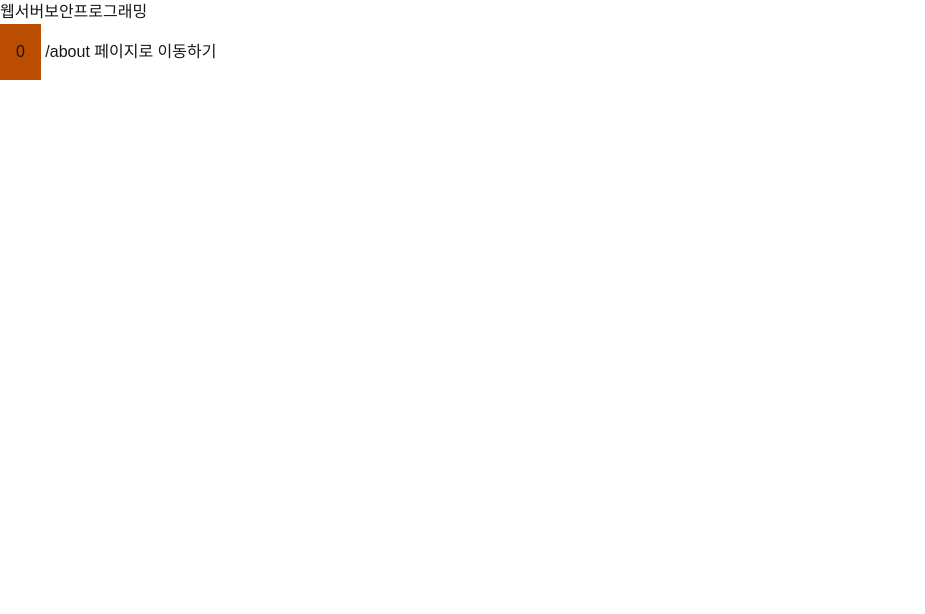
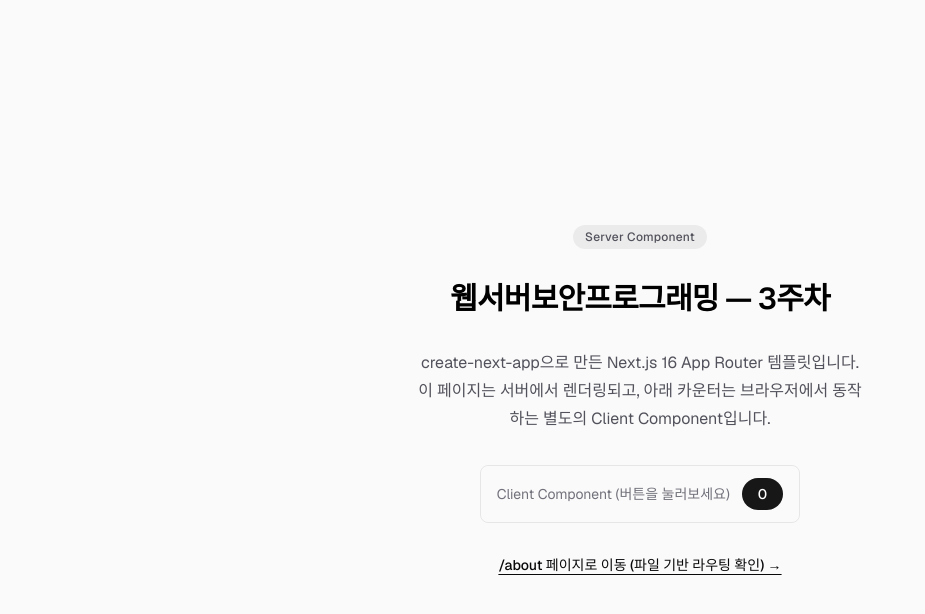
Before and after one commit to BLACKHEADHUB/my-app, a Next.js app: page / in a window 1280 px wide. Shown: the top 614 px of the page, without its empty margins (0-925 px from the left). Built offline with nearby package versions, Linux system fonts and the light colour scheme.

Commit message:
업데이트

```diff
--- a/app/about/page.tsx
+++ b/app/about/page.tsx
@@ -1,12 +1,26 @@
-import React from "react";
 import Link from "next/link";
 
-export default function page() {
+// app/about/page.tsx → 자동으로 "/about" 경로가 됩니다.
+// 별도의 라우터 설정 파일 없이, 폴더 구조 자체가 URL 구조가 되는 것이
+// Next.js App Router의 File-based Routing입니다.
+export default function AboutPage() {
   return (
-    <div>
-      <h1>이 페이지는 app/about/page.tsx입니다. </h1>
-
-      <Link href="/">홈으로 돌아가기</Link>
+    <div className="flex flex-1 flex-col items-center justify-center gap-6 px-8 py-24 text-center">
+      <h1 className="text-2xl font-semibold text-black dark:text-zinc-50">
+        이 페이지는 app/about/page.tsx 입니다
+      </h1>
+      <p className="max-w-md text-base leading-7 text-zinc-600 dark:text-zinc-400">
+        app 폴더 아래에 새 폴더를 만들고 그 안에 page.tsx를 두면,
+        폴더 이름이 그대로 경로가 됩니다. app/about → /about,
+        app/products/[id] → /products/123 처럼 동적 경로도 같은 방식입니다.
+        (동적 라우팅은 4주차에서 다룹니다.)
+      </p>
+      <Link
+        href="/"
+        className="text-sm font-medium text-zinc-950 underline underline-offset-4 dark:text-zinc-50"
+      >
+        ← 홈으로 돌아가기
+      </Link>
     </div>
   );
 }
--- a/app/page.tsx
+++ b/app/page.tsx
@@ -1,14 +1,37 @@
-import { Counter } from "@/components/Counter";
+import Link from 'next/link'
+import { Counter } from '@/components/Counter'
 
-import Link from "next/link";
-
+// app/page.tsx는 "/" 경로를 담당합니다 (File-based Routing).
+// 이 파일은 별도로 "use client"를 선언하지 않았으므로 기본값인
+// Server Component입니다 — 서버에서만 실행되고, 브라우저로는
+// 완성된 HTML만 전달됩니다.
 export default function Home() {
   return (
-    <main>
-      <h1>웹서버보안프로그래밍</h1>
-      <Counter />
+    <div className='flex flex-col flex-1 items-center justify-center bg-zinc-50 font-sans dark:bg-black'>
+      <main className='flex flex-1 w-full max-w-2xl flex-col items-center justify-center gap-8 py-24 px-8 text-center'>
+        <span className='rounded-full bg-black/[.06] px-3 py-1 text-xs font-medium tracking-wide text-zinc-600 dark:bg-white/[.08] dark:text-zinc-300'>
+          Server Component
+        </span>
 
-      <Link href="about"> /about 페이지로 이동하기</Link>
-    </main>
-  );
+        <h1 className='text-3xl font-semibold tracking-tight text-black dark:text-zinc-50'>
+          웹서버보안프로그래밍 — 3주차
+        </h1>
+        <p className='max-w-md text-base leading-7 text-zinc-600 dark:text-zinc-400'>
+          create-next-app으로 만든 Next.js 16 App Router 템플릿입니다. 이
+          페이지는 서버에서 렌더링되고, 아래 카운터는 브라우저에서 동작하는
+          별도의 Client Component입니다.
+        </p>
+
+        {/* Counter는 useState를 쓰는 Client Component 입니다. */}
+        <Counter />
+
+        <Link
+          href='/about'
+          className='text-sm font-medium text-zinc-950 underline underline-offset-4 dark:text-zinc-50'
+        >
+          /about 페이지로 이동 (파일 기반 라우팅 확인) →
+        </Link>
+      </main>
+    </div>
+  )
 }
--- a/components/Counter.tsx
+++ b/components/Counter.tsx
@@ -1,14 +1,24 @@
-'use client'
+"use client";
+// 이 파일 맨 위의 "use client"가 Server ↔ Client의 경계선입니다.
+// useState처럼 브라우저 상태가 필요한 코드는 반드시 Client Component
+// 안에 있어야 합니다 — 이 선언이 없으면 useState는 에러가 납니다.
 
 import { useState } from "react";
 
+export function Counter() {
+  const [count, setCount] = useState(0);
 
-export function Counter() {
-    const [count, setCount] = useState (0)
-    return (
-     <button className = "bg-amber-700 p-4"
-     onClick={() => setCount((c) => c + 1)}>
-    {count}
-    </button>
-    );
+  return (
+    <div className="flex items-center gap-3 rounded-lg border border-black/[.08] px-4 py-3 dark:border-white/[.145]">
+      <span className="text-sm text-zinc-500 dark:text-zinc-400">
+        Client Component (버튼을 눌러보세요)
+      </span>
+      <button
+        onClick={() => setCount((c) => c + 1)}
+        className="rounded-full bg-foreground px-4 py-1.5 text-sm font-medium text-background transition-colors hover:bg-[#383838] dark:hover:bg-[#ccc]"
+      >
+        {count}
+      </button>
+    </div>
+  );
 }
```
